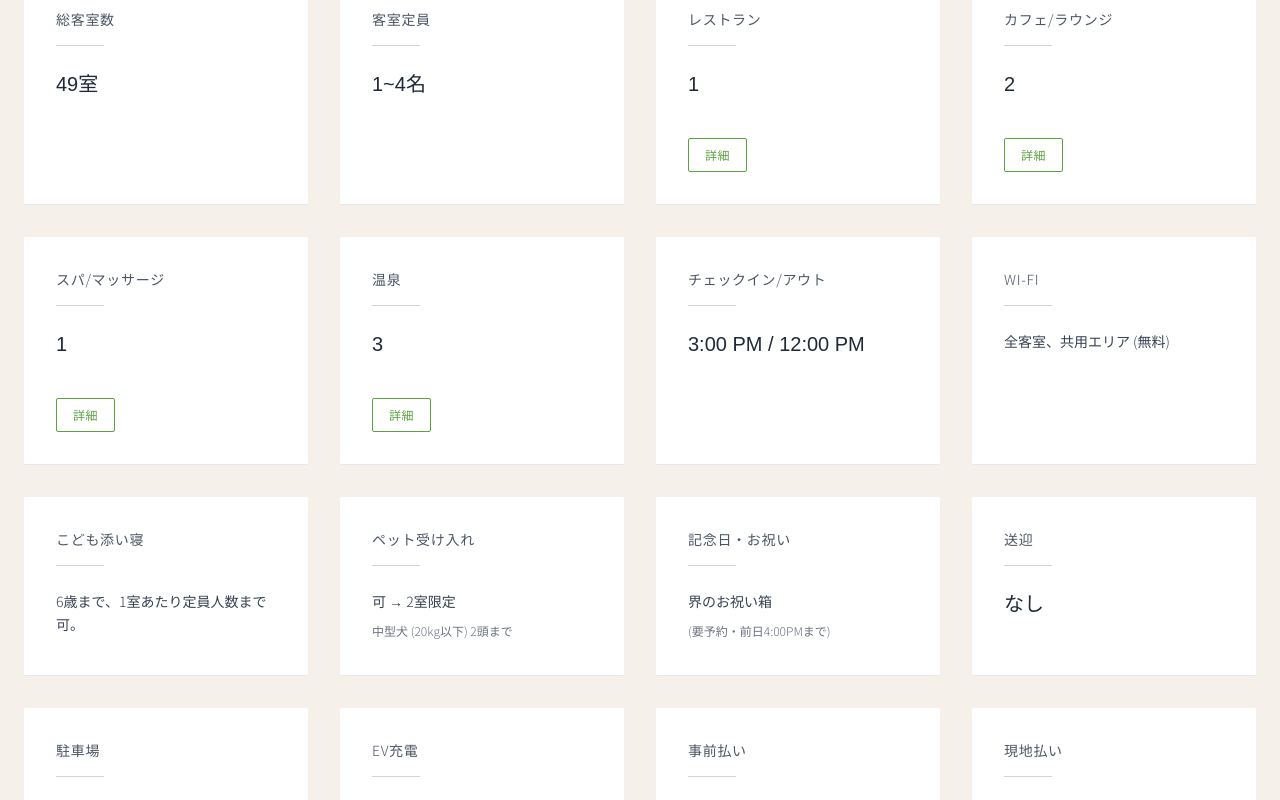
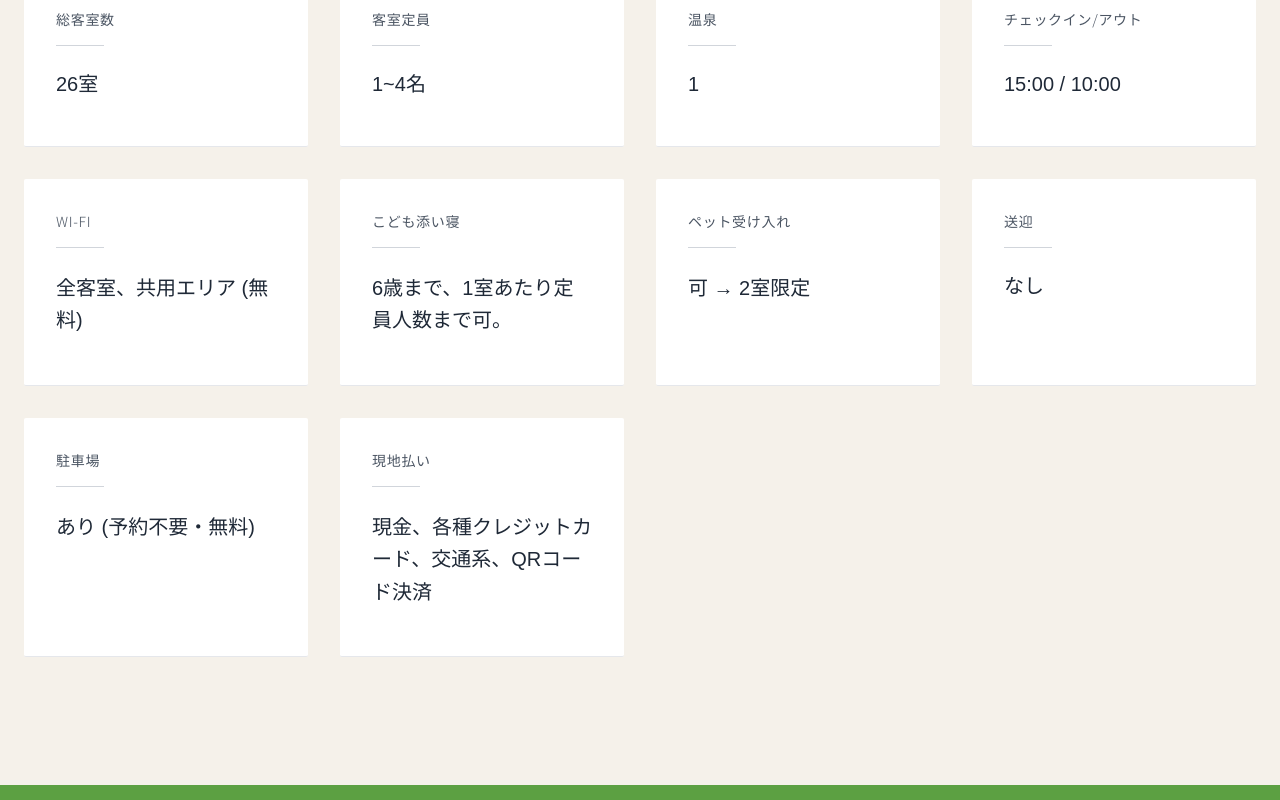
Before and after one commit to hirofumitorato/towadako-demo, a Next.js app: page / in a window 1280 px wide. Shown: the part 8080-8880 px from the top of the page. Built offline with nearby package versions, Linux system fonts and the light colour scheme.

Commit message:
feat: BasicInfoコンポーネントの表示情報を更新し、レイアウトを調整、およびVS Codeのテーマ設定を追加

```diff
--- a/src/components/BasicInfo.tsx
+++ b/src/components/BasicInfo.tsx
@@ -4,38 +4,30 @@ import { motion } from "framer-motion";
 import { useInView } from "framer-motion";
 import { useRef } from "react";
 
-const infoItems = [
+type InfoItem = {
+  label: string;
+  value?: string;
+  description?: string;
+  subDescription?: string;
+  detail?: boolean;
+};
+
+const infoItems: InfoItem[] = [
   {
     label: "総客室数",
-    value: "49室",
+    value: "26室",
   },
   {
     label: "客室定員",
     value: "1~4名",
   },
   {
-    label: "レストラン",
+    label: "温泉",
     value: "1",
-    detail: true,
-  },
-  {
-    label: "カフェ/ラウンジ",
-    value: "2",
-    detail: true,
-  },
-  {
-    label: "スパ/マッサージ",
-    value: "1",
-    detail: true,
-  },
-  {
-    label: "温泉",
-    value: "3",
-    detail: true,
   },
   {
     label: "チェックイン/アウト",
-    value: "3:00 PM / 12:00 PM",
+    value: "15:00 / 10:00",
   },
   {
     label: "Wi-Fi",
@@ -48,12 +40,6 @@ const infoItems = [
   {
     label: "ペット受け入れ",
     description: "可 → 2室限定",
-    subDescription: "中型犬 (20kg以下) 2頭まで",
-  },
-  {
-    label: "記念日・お祝い",
-    description: "界のお祝い箱",
-    subDescription: "(要予約・前日4:00PMまで)",
   },
   {
     label: "送迎",
@@ -64,17 +50,8 @@ const infoItems = [
     description: "あり (予約不要・無料)",
   },
   {
-    label: "EV充電",
-    value: "なし",
-  },
-  {
-    label: "事前払い",
-    description: "Visa、Mastercard、American Express、Diners Club、JCB、ペイディ、永久不滅ポイント、星野リゾート宿泊ギフト券",
-    subDescription: "→分割、後払い (コンビニ/銀行)",
-  },
-  {
     label: "現地払い",
-    description: "現金、クレジットカード",
+    description: "現金、各種クレジットカード、交通系、QRコード決済",
   },
 ];
 
@@ -111,7 +88,7 @@ export default function BasicInfo() {
               initial={{ opacity: 0, y: 20 }}
               animate={isInView ? { opacity: 1, y: 0 } : { opacity: 0, y: 20 }}
               transition={{ duration: 0.5, delay: index * 0.05 }}
-              className="bg-white p-8 rounded-sm border-b border-gray-200 hover:border-brand-green transition-colors duration-300"
+              className="bg-white p-8 rounded-sm border-b border-gray-200 hover:border-brand-green transition-colors duration-300 h-full flex flex-col"
             >
               {/* Label */}
               <h3 className="text-sm font-light text-gray-600 mb-4 tracking-wider uppercase">
@@ -122,13 +99,14 @@ export default function BasicInfo() {
               <div className="w-12 h-[1px] bg-gray-300 mb-6" />
 
               {/* Value or Description */}
+              <div className="flex-grow">
                 {item.value && (
                   <p className="text-xl font-serif font-light text-gray-800 mb-4">
                     {item.value}
                   </p>
                 )}
                 {item.description && (
-                <p className="text-sm text-gray-700 font-light leading-relaxed mb-2">
+                  <p className="text-xl font-serif font-light text-gray-800 mb-4 leading-relaxed">
                     {item.description}
                   </p>
                 )}
@@ -137,10 +115,14 @@ export default function BasicInfo() {
                     {item.subDescription}
                   </p>
                 )}
+              </div>
+
               {item.detail && (
-                <button className="mt-6 text-xs text-brand-green border border-brand-green px-4 py-2 rounded-sm hover:bg-brand-green hover:text-white transition-colors duration-300 font-light tracking-wider">
+                <div className="mt-auto pt-6">
+                  <button className="text-xs text-brand-green border border-brand-green px-4 py-2 rounded-sm hover:bg-brand-green hover:text-white transition-colors duration-300 font-light tracking-wider">
                     詳細
                   </button>
+                </div>
               )}
             </motion.div>
           ))}
```
Lines whose indentation alone changed are shown as unchanged.
